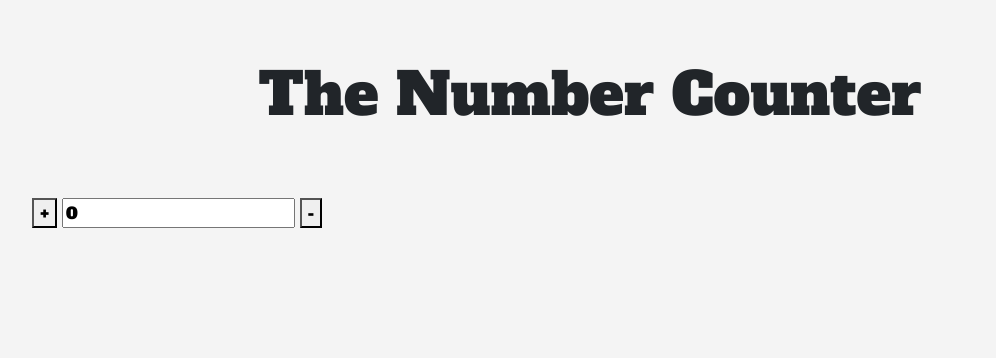
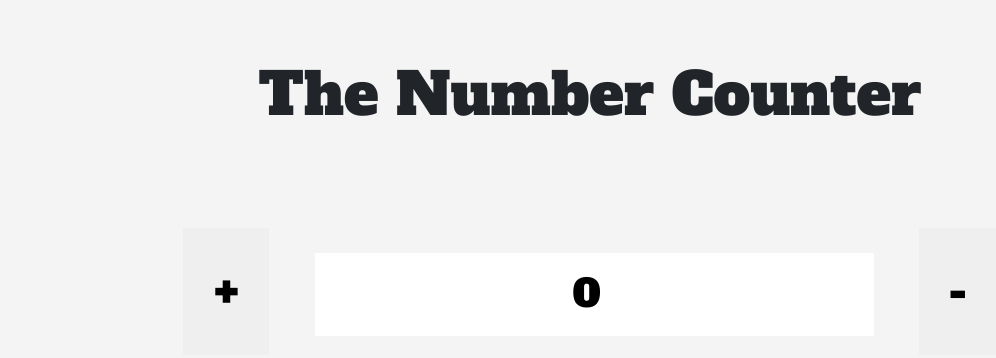
Before and after one commit to Saimun4u/Counter, a plain HTML site: page index.html in a window 1280 px wide. Shown: the whole page, without its empty margins (50-1046 px from the left). Drawn offline with nearby package versions, Linux system fonts and the light colour scheme.

Commit message:
setup of html completed

```diff
--- a/index.html
+++ b/index.html
@@ -16,9 +16,9 @@
     <h1>The Number Counter</h1>
     <div class="container">
         <form id="board">
-            <button class="increase">+</button>
+            <button class="btn-increase">+</button>
             <input type="number" class="userhit" value="0">
-            <button class="decrease">-</button>
+            <button class="btn-decrease">-</button>
         </form>
     </div>
 
--- a/style.css
+++ b/style.css
@@ -19,12 +19,37 @@ h1 {
 }
 
 .container {
-  align-items: center;
-  justify-content: center;
+  text-align: center;
   margin: 0 auto;
 }
 
 #board {
   justify-items: center;
   align-items: center;
+  padding-top: 30px;
 }
+
+.userhit {
+  text-align: center;
+  padding: 10px 10px;
+  font-size: 38px;
+  border: 3px solid #fff;
+}
+
+.btn-increase {
+  padding: 30px 30px;
+  font-size: 45px;
+  margin-right: 0.9em;
+  border-style: none;
+}
+
+.btn-decrease {
+  padding: 30px 30px;
+  font-size: 45px;
+  margin-left: 0.9em;
+  border-style: none;
+}
+
+.btn-increase a:hover {
+  color: aqua;
+}
```
